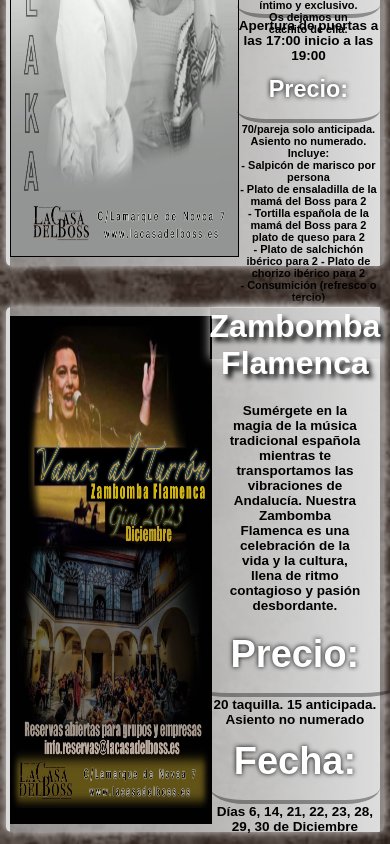
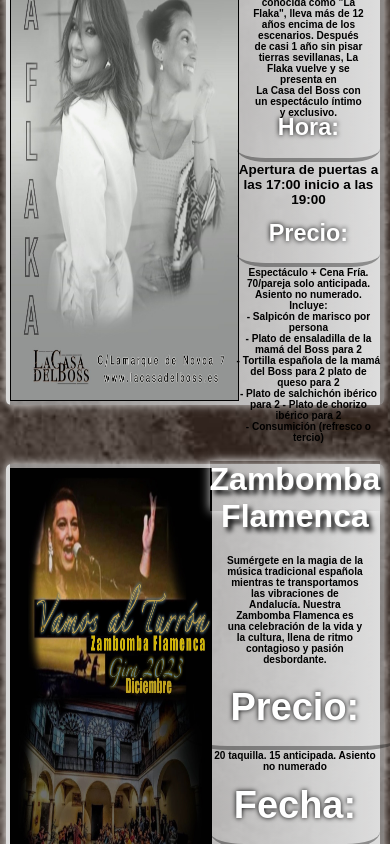
Before and after one commit to LuisRamirezdeVerger/ProjectDestiny, a React (Create React App) app: page /horarios in a window 390 px wide. Shown: the part 1760-2604 px from the top of the page. Built offline with nearby package versions, Linux system fonts and the light colour scheme; a web font is replaced by a local one.

Commit message:
Phone version

```diff
--- a/src/components/Galeria.css
+++ b/src/components/Galeria.css
@@ -82,6 +82,7 @@
 @media (max-width: 768px) {
     .background{
       margin-bottom: -6vh;
+      height: 140vh;
     }
 
     .galeria{
--- a/src/components/Horarios.css
+++ b/src/components/Horarios.css
@@ -207,8 +207,9 @@
 
 @media ( max-width: 768px){
     .horarioBackground{
-      height: 300vh;
-      margin-bottom: -6vh;
+      /* height: 290vh; */
+      max-height: 1000vh;
+      margin-bottom:15vh;
       width: 100%;
       max-width: 100%;
     }
@@ -231,11 +232,6 @@
         font-size: 25px;
         margin: 0 auto;
     }
-
-    /* .horarioBackground{
-      height: 170vh;
-
-    } */
 
     .cartelBackground{
       display: flex;
@@ -284,7 +280,7 @@
     }
 
     .h4Jess{
-      font-size:1.30vh;
+      font-size:1.20vh;
       height: 15vh;
     }
 
@@ -312,4 +308,10 @@
       border-radius: 0.8vh;
     }
 
+    .h4Zam{
+      font-size: 1.2vh;
+    }
+     .h4ZamFecha{
+      font-size: 2vh;
+     }
 }
--- a/src/components/Horarios.js
+++ b/src/components/Horarios.js
@@ -158,13 +158,11 @@
               {/* <h2 className="h2-Informacion"> {" "}</h2> */}
               <h4 className="h4Jess" style={{width:"80%"}}>
                 <div></div>
-                Jessica Cánovas (La Flaka).
                 <br /> La artista sevillana conocida como "La Flaka", lleva más
                 de 12 años encima de los escenarios. Después de casi 1 año sin
                 pisar tierras sevillanas, La Flaka vuelve y se presenta en<br/> La
                 Casa del Boss con un espectáculo íntimo y exclusivo.
                 <br />
-                Os dejamos un cachito de ella:
               </h4>{" "}
               <h2 className="h2-Informacion">Hora:</h2>
               <h4 className="h4-Informacion">
@@ -173,6 +171,7 @@
 
               <h2 className="h2-Informacion">Precio:</h2>
               <h4 className="h4Jess">
+                Espectáculo + Cena Fría.
                 70/pareja solo anticipada. <br/>Asiento no numerado.
                 <br /> Incluye:
               <br/>
@@ -201,10 +200,10 @@
           <div className="informacion">
             <p className="p-Informacion" style={{ color: "white", fontSize: "3vh", paddingTop:"1vh" }}>
               {/* <h2 className="h2-Informacion">Los artistas:</h2> */}
-              <h4 style={{textAlign:"center", width:"80%"}}>
+              <h4 className="h4Zam" style={{width:"80%"}}>
               Sumérgete en la magia de la música tradicional española mientras te transportamos las vibraciones de Andalucía. Nuestra Zambomba Flamenca es una celebración de la vida y la cultura,
               llena de ritmo contagioso y pasión desbordante.
-              </h4>{" "}
+              </h4>
               <br />
               <h4 className="eventoRRSS">
                 {/* <a href="https://www.youtube.com/watch?v=utvkxaEbwpE">
@@ -219,18 +218,16 @@
                 {" "}
               </h4>
               <h2 className="h2-Informacion" style={{margin: "-3vh"}}>Precio:</h2>
-              <h4 className="h4-Informacion" style={{paddingTop: "3vh"}}>
+              <h4 className="h4Zam" style={{paddingTop: "3vh"}}>
                 20 taquilla. 15 anticipada. Asiento no numerado
               </h4>
               <h2 className="h2-Informacion">Fecha:</h2>
-              <h4 className="h4-Informacion"> Días 6, 14, 21, 22, 23, 28, 29, 30 de Diciembre</h4>
+              <h4 className="h4ZamFecha"> Días 6, 14, 21, 22, 23, 28, 29, 30 de Diciembre</h4>
             </p>
           </div>
         </div>
       </div>
       <div className="separadorEventos"></div>
-      <div className="separadorEventos"></div>
-
     </div>
   );
 };
--- a/src/components/MiSitio.css
+++ b/src/components/MiSitio.css
@@ -22,7 +22,7 @@
 
 @media (max-width: 768px) {
   .background-miSitio{
-    height: 161vh;
+    height: 165vh;
       margin-bottom: -5vh;
     padding-bottom: 0;
   }
@@ -30,7 +30,8 @@
   .quienesSomos{
     padding-bottom: 0;
     margin-bottom: 0;
-    align-items: center;
+    text-align: justify;
+    /* align-items: center; */
   }
 
   .pFinal{
@@ -41,7 +42,7 @@
     margin-top: 0;
     margin-right: 0;
     width: 90vw;
-    text-align: justify;
+    text-align: center;
     justify-items: center;
   }
 }
--- a/src/components/SobreMi.css
+++ b/src/components/SobreMi.css
@@ -38,7 +38,7 @@
 
     .quienesSomosBackground{
         display: block;
-        height: 475vh;
+        height: 580vh;
         background-size: cover;
         margin-top: 0;
         max-width: 100%;
```
Also changed, not shown: src/images/eventos/cartelBomba.png.
